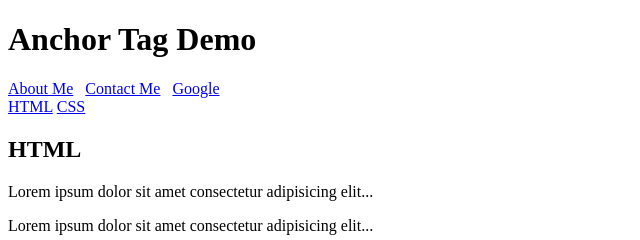
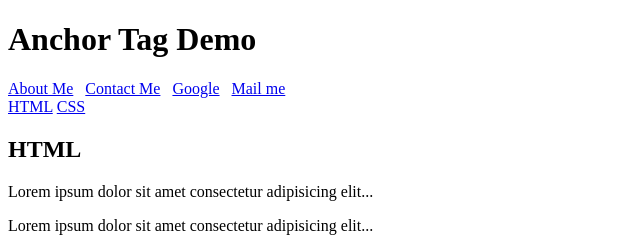
Before and after one commit to MadhuKumarGowda/HTML_Funadmentals, a plain HTML site: page Home.html in a window 1280 px wide. Shown: the top 240 px of the page, 0-640 px from the left. Drawn offline with Linux system fonts and the light colour scheme.

Commit message:
Added Email attribute with Anchor Tag

```diff
--- a/Home.html
+++ b/Home.html
@@ -36,6 +36,13 @@
         - href: Specifies the destination URL.
         - target="_blank": Opens the link in a new browser tab or window.
         - "Google": The clickable text that users see.
+    -->
+    &nbsp;
+    <a href="mailto:madhukumar.gowda@gmail.com">Mail me</a>
+    <!--
+        Creates an email link that opens the user's default mail client.
+        - href="mailto:...": Specifies the recipient's email address.
+        - "Mail me": The clickable text shown on the webpage.
     -->
     <br/>
     <!-- Line break for visual separation -->
```
